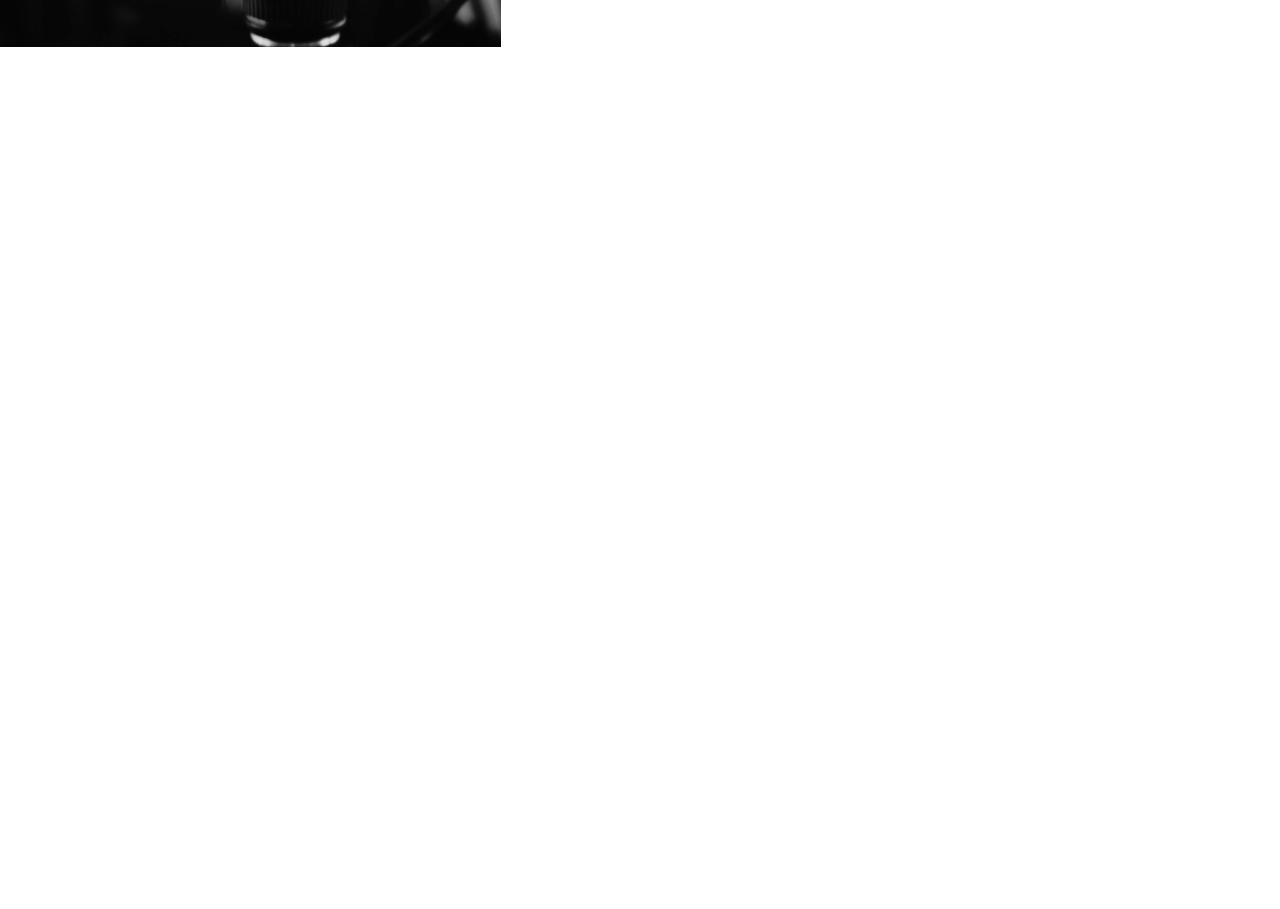
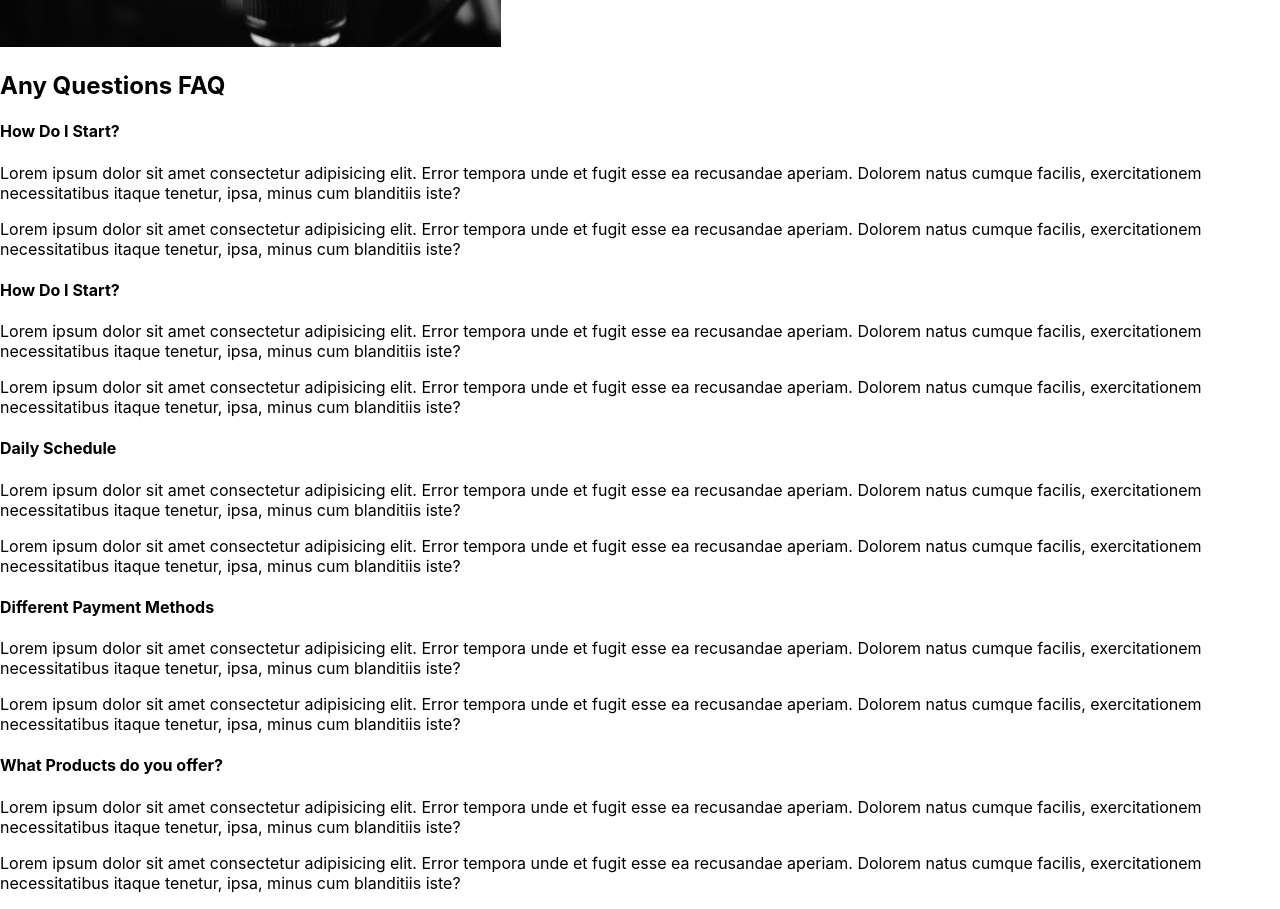
Before and after one commit to DonDontToxic/Business-Website, a React (Create React App) app: page / in a window 1280 px wide. Shown: the part 2500-3409 px from the top of the page. Before the commit the page ends 2551 px from the top, so only its background shows below. Built offline with nearby package versions, Linux system fonts and the light colour scheme.

Commit message:
Add Q&A Section

```diff
--- /dev/null
+++ b/src/components/FaqSection.js
@@ -0,0 +1,38 @@
+import React from "react";
+
+
+const FaqSection = () => {
+    return (
+        <div className="faq">
+            <h2>Any Questions <span>FAQ</span></h2>
+            <div className="question">
+                <h4>How Do I Start?</h4>
+                <p>Lorem ipsum dolor sit amet consectetur adipisicing elit. Error tempora unde et fugit esse ea recusandae aperiam. Dolorem natus cumque facilis, exercitationem necessitatibus itaque tenetur, ipsa, minus cum blanditiis iste?</p>
+                <p>Lorem ipsum dolor sit amet consectetur adipisicing elit. Error tempora unde et fugit esse ea recusandae aperiam. Dolorem natus cumque facilis, exercitationem necessitatibus itaque tenetur, ipsa, minus cum blanditiis iste?</p>
+            </div>
+            <div className="question">
+                <h4>How Do I Start?</h4>
+                <p>Lorem ipsum dolor sit amet consectetur adipisicing elit. Error tempora unde et fugit esse ea recusandae aperiam. Dolorem natus cumque facilis, exercitationem necessitatibus itaque tenetur, ipsa, minus cum blanditiis iste?</p>
+                <p>Lorem ipsum dolor sit amet consectetur adipisicing elit. Error tempora unde et fugit esse ea recusandae aperiam. Dolorem natus cumque facilis, exercitationem necessitatibus itaque tenetur, ipsa, minus cum blanditiis iste?</p>
+            </div>
+            <div className="question">
+                <h4>Daily Schedule</h4>
+                <p>Lorem ipsum dolor sit amet consectetur adipisicing elit. Error tempora unde et fugit esse ea recusandae aperiam. Dolorem natus cumque facilis, exercitationem necessitatibus itaque tenetur, ipsa, minus cum blanditiis iste?</p>
+                <p>Lorem ipsum dolor sit amet consectetur adipisicing elit. Error tempora unde et fugit esse ea recusandae aperiam. Dolorem natus cumque facilis, exercitationem necessitatibus itaque tenetur, ipsa, minus cum blanditiis iste?</p>
+            </div>
+            <div className="question">
+                <h4>Different Payment Methods</h4>
+                <p>Lorem ipsum dolor sit amet consectetur adipisicing elit. Error tempora unde et fugit esse ea recusandae aperiam. Dolorem natus cumque facilis, exercitationem necessitatibus itaque tenetur, ipsa, minus cum blanditiis iste?</p>
+                <p>Lorem ipsum dolor sit amet consectetur adipisicing elit. Error tempora unde et fugit esse ea recusandae aperiam. Dolorem natus cumque facilis, exercitationem necessitatibus itaque tenetur, ipsa, minus cum blanditiis iste?</p>
+            </div>
+            <div className="question">
+                <h4>What Products do you offer?</h4>
+                <p>Lorem ipsum dolor sit amet consectetur adipisicing elit. Error tempora unde et fugit esse ea recusandae aperiam. Dolorem natus cumque facilis, exercitationem necessitatibus itaque tenetur, ipsa, minus cum blanditiis iste?</p>
+                <p>Lorem ipsum dolor sit amet consectetur adipisicing elit. Error tempora unde et fugit esse ea recusandae aperiam. Dolorem natus cumque facilis, exercitationem necessitatibus itaque tenetur, ipsa, minus cum blanditiis iste?</p>
+            </div>
+        </div>
+
+    )
+}
+
+export default FaqSection;
--- a/src/pages/AboutUs.js
+++ b/src/pages/AboutUs.js
@@ -1,13 +1,15 @@
 import React from 'react';
 import AboutSection from "../components/AboutSection";
 import ServicesSection from "../components/ServicesSection";
+import FaqSection from "../components/FaqSection";
 
 const AboutUs = () => {
     return (
         <>
-        <AboutSection />
+            <AboutSection />
             <ServicesSection />
-            </>
+            <FaqSection/>
+        </>
     );
 }
 
```
Also changed, not shown: 1 other file (tests, documents, lock files or other folders).
